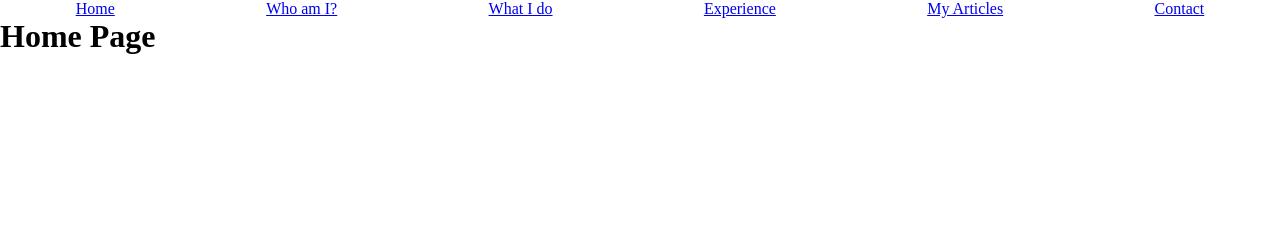
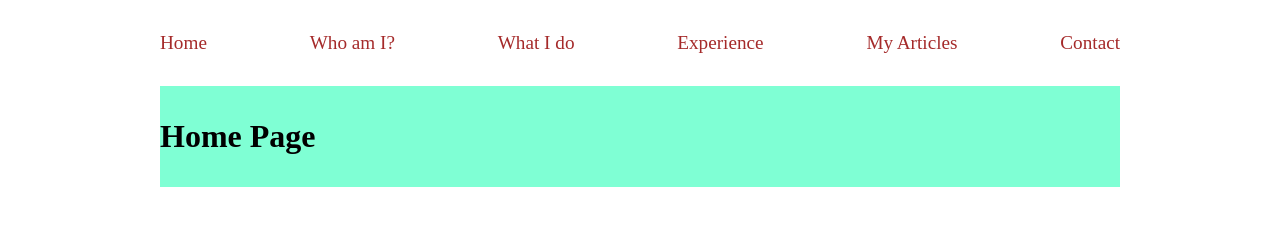
Before and after one commit to MariaTheCoder/website-sandbox, a plain HTML site: page index.html in a window 1280 px wide. Drawn offline with Linux system fonts and the light colour scheme.

Commit message:
Add styling to navigation bar content and the main content of the website

```diff
--- a/index.html
+++ b/index.html
@@ -20,6 +20,8 @@
       >
       <a class="navigation-bar-item" href="./Pages/Contact.html">Contact</a>
     </div>
-    <h1>Home Page</h1>
+    <div class="dynamic-content">
+      <h1>Home Page</h1>
+    </div>
   </body>
 </html>
--- a/style.css
+++ b/style.css
@@ -6,7 +6,26 @@
   padding: 0;
 }
 
+body {
+  min-height: 100vh;
+  width: clamp(20em, 80vw, 60em);
+  margin: auto;
+}
+
 .navigation-bar {
   display: flex;
-  justify-content: space-around;
+  justify-content: space-between;
+
+  padding: 2em 0;
 }
+
+.navigation-bar > a {
+  font-size: clamp(0.2em, 3vw, 1.2em);
+  color: brown;
+  text-decoration: none;
+}
+
+.dynamic-content {
+  padding: 2em 0;
+  background-color: aquamarine;
+}
```
Also changed, not shown: Pages/Contact.html (+3 -1 lines), Pages/Experience.html (+3 -1 lines), Pages/MyArticles.html (+3 -1 lines), Pages/WhatIDo.html (+3 -1 lines), Pages/WhoAmI.html (+3 -1 lines).
